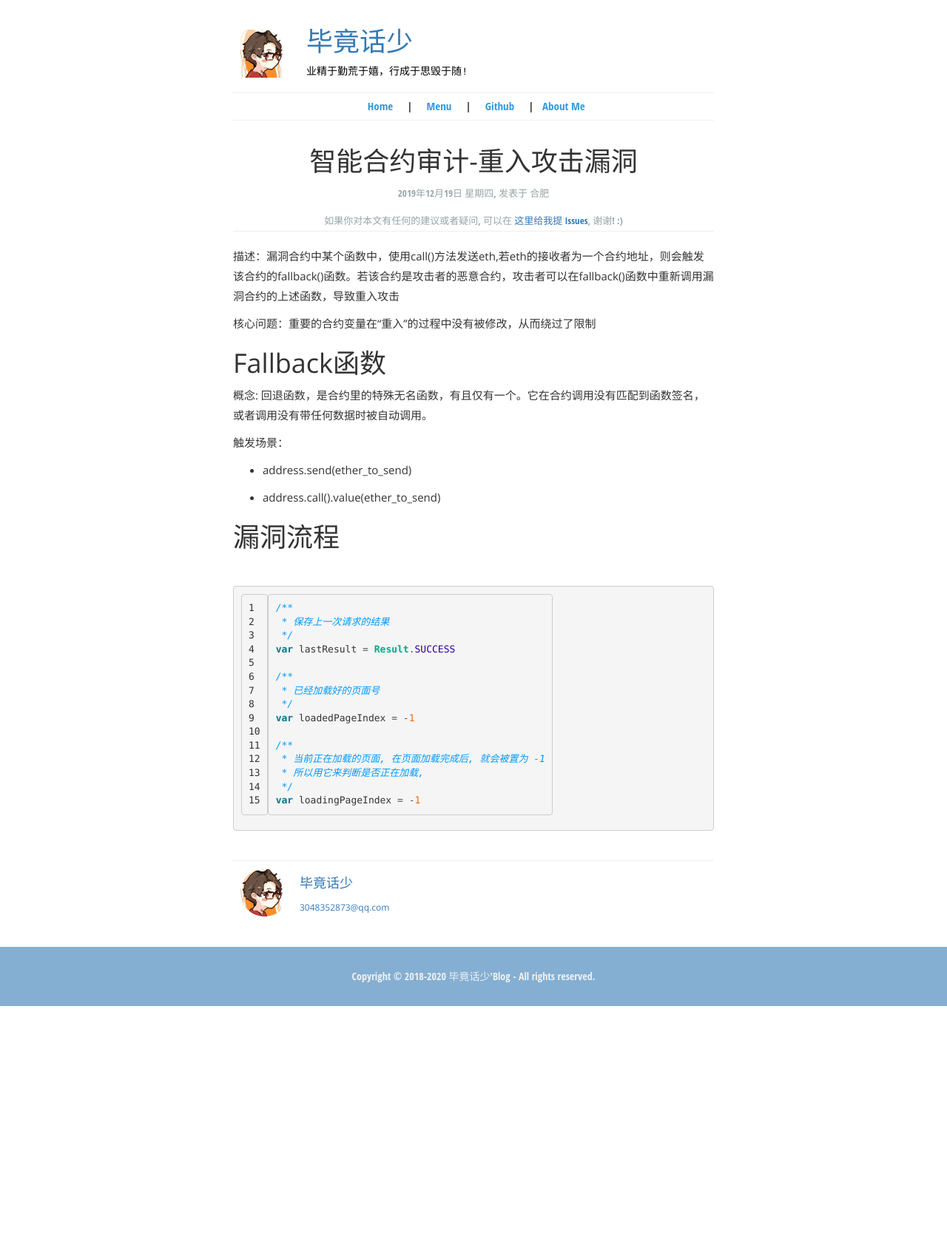
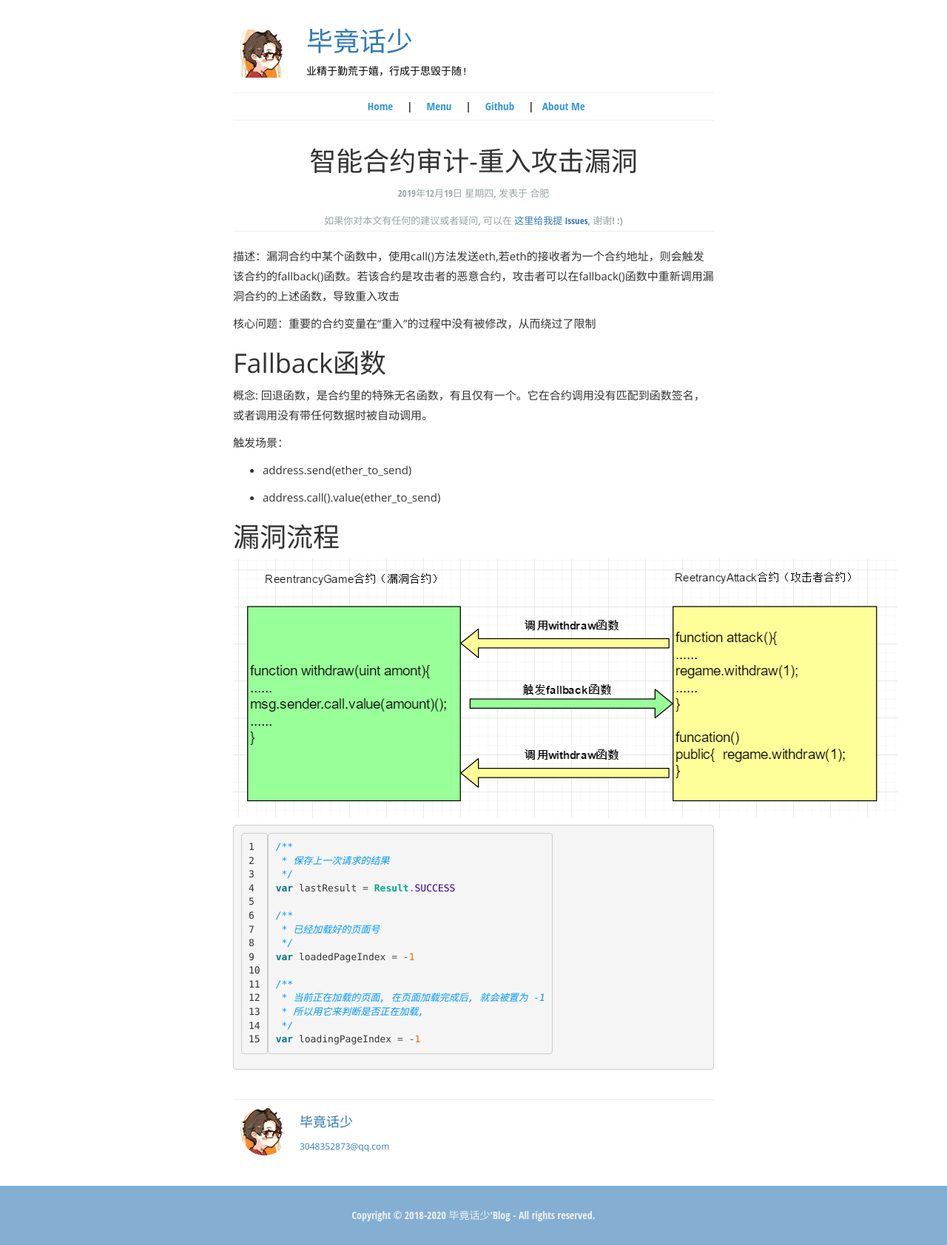
Before and after one commit to ssr-zjm/ssr-zjm.github.io, a Jekyll site: the page built from _posts/2019-12-19-智能合约审计-重入漏洞.md, in a window 1280 px wide. Shown: the whole page at 74% size. Built offline with Jekyll 4.4.1, drawn with Linux system fonts in a browser that asks for light colours; before the commit the page ends 1360 px from its top, so only the background shows below that.

Commit message:
Update 2019-12-19-智能合约审计-重入漏洞.md

````diff
--- a/_posts/2019-12-19-智能合约审计-重入漏洞.md
+++ b/_posts/2019-12-19-智能合约审计-重入漏洞.md
@@ -23,7 +23,7 @@ excerpt_separator: "#"
 - address.call().value(ether_to_send)
 
 # 漏洞流程
-![](/assert/demo/chongru.png)
+![](/assets/demo/chongru.png)
 
 ```java
 /**
````
